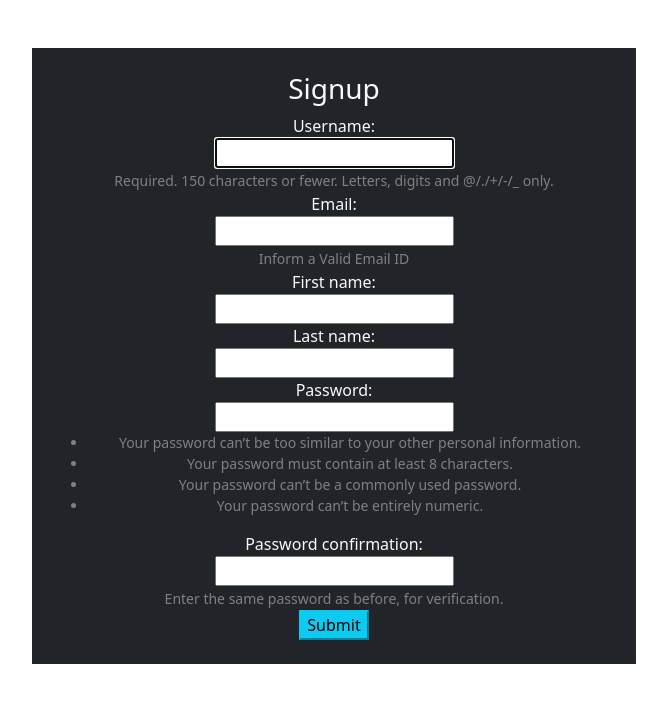
After one commit to nikhildung/Rubix-22-19-Tiny-Coders-1.0, a Django app: page /Signup in a window 1280 px wide. The commit adds this page. Shown: the top 711 px of the page, without its empty margins (306-973 px from the left). Run offline with Django 4.2, Linux system fonts and the light colour scheme.

Commit message:
Adding Signup Pages

```diff
--- a/Patient/forms.py
+++ b/Patient/forms.py
@@ -0,0 +1,9 @@
+from django import forms
+from django.contrib.auth.forms import UserCreationForm
+from django.contrib.auth.models import User
+
+class NewUserForm(UserCreationForm):
+    email = forms.EmailField(max_length=100, required=True, help_text="Inform a Valid Email ID")
+    class Meta:
+        model = User
+        fields = ['username', 'email' , 'first_name', 'last_name', 'password1', 'password2']
--- /dev/null
+++ b/Patient/templates/Patient/Html/Signup.html
@@ -0,0 +1,49 @@
+<!DOCTYPE html>
+<html lang="en">
+<head>
+    <meta charset="UTF-8">
+    <title>Signup</title>
+    <link href="https://cdn.jsdelivr.net/npm/bootstrap@5.1.3/dist/css/bootstrap.min.css" rel="stylesheet"
+    integrity="sha384-1BmE4kWBq78iYhFldvKuhfTAU6auU8tT94WrHftjDbrCEXSU1oBoqyl2QvZ6jIW3" crossorigin="anonymous">
+</head>
+<body>
+    <div class="container-fluid p-5">
+    <div class="row">
+        <div class="col-md-3"></div>
+        <div class="col-md-6 p-4 bg-dark text-light text-center">
+            <h3>Signup</h3>
+            <form method="post">
+                {% csrf_token %}
+                {% for field in form %}
+                <div class="form-group">
+
+                    <div>
+                        {{ field.label_tag }}
+                    </div>
+
+                    <div>
+                        {{ field }}
+                    </div>
+
+                    {% if field.help_text %}
+                    <small style="color: gray"> {{ field.help_text }}</small>
+                    {% endif %}
+
+                </div>
+                {% endfor %}
+                <div>
+
+                    {% for error in form.errors %}
+                    <small style="color: red"> {{ error }}</small>
+                    {% endfor %}
+                </div>
+                <button type="submit" class="btn-info">Submit</button>
+            </form>
+        </div>
+        <div class="col-md-3"></div>
+
+
+    </div>
+
+</body>
+</html>
--- a/Patient/urls.py
+++ b/Patient/urls.py
@@ -6,8 +6,9 @@ urlpatterns =[
     path('Doctor',views.Doctor , name="Doctor"),
     path('Doctor_Precription', views.Doctor_Pre, name="Doc_Pre"),
     path('Doctor_Profile', views.Doctor_Profile, name="Doc_Pro"),
-    path('Doctor_App', views.Doctor_Appointment, name="Doc_App")
-
+    path('Doctor_App', views.Doctor_Appointment, name="Doc_App"),
+    path('Signup', views.signup,name="Sign_up"),
+    path('Login',views.LOGIN,name="Login")
 
 
 ]
--- a/Patient/views.py
+++ b/Patient/views.py
@@ -1,6 +1,11 @@
-from django.shortcuts import render
 from django.http import HttpResponse
 from django.shortcuts import render, redirect
+from django.views.decorators.csrf import csrf_exempt
+from django.contrib.auth import authenticate,login, logout
+from .forms import NewUserForm
+from django.contrib.auth.forms import AuthenticationForm
+from django.contrib import messages
+
 # Create your views here.
 def Home(request):
     return render(request,'Patient/Html/Index.html')
@@ -16,3 +21,47 @@ def Doctor_Pre(request):
 
 def Doctor_Appointment(request):
     return render(request, 'Patient/Html/Appointment.html')
+
+@csrf_exempt
+def signup(request):
+    ctx = {}
+    if request.POST:
+        form = NewUserForm(request.POST)
+        if form.is_valid():
+            form.save()
+            return redirect('Home')
+        else:
+
+            ctx['form'] = form
+    else:
+        form = NewUserForm()
+        ctx['form'] = form
+    return render(request, 'Patient/Html/Signup.html', ctx)
+
+
+def LOGIN(request):
+
+    if request.POST:
+        form = AuthenticationForm(request, data=request.POST)
+
+        if form.is_valid():
+            username = form.cleaned_data.get('username')
+            pwd = form.cleaned_data.get('password')
+            user = authenticate(request, username=username, password=pwd)
+            print(username,pwd,end='\n')
+            if user is not None:
+                login(request, user)
+                return redirect('Home')
+
+        messages.info(request, 'username and/or password not correct ')
+
+    form = AuthenticationForm()
+
+    return render(request, 'Patient/Html/Login.html', {
+        'login_form' : form
+    })
+
+
+def LOGOUT(request):
+    logout(request)
+    return redirect('Home')
```
Also changed, not shown: Patient/templates/Patient/Html/Index.html (+6 -6 lines), Patient/templates/Patient/Html/Login.html (added, +62 -0 lines), db.sqlite3.
